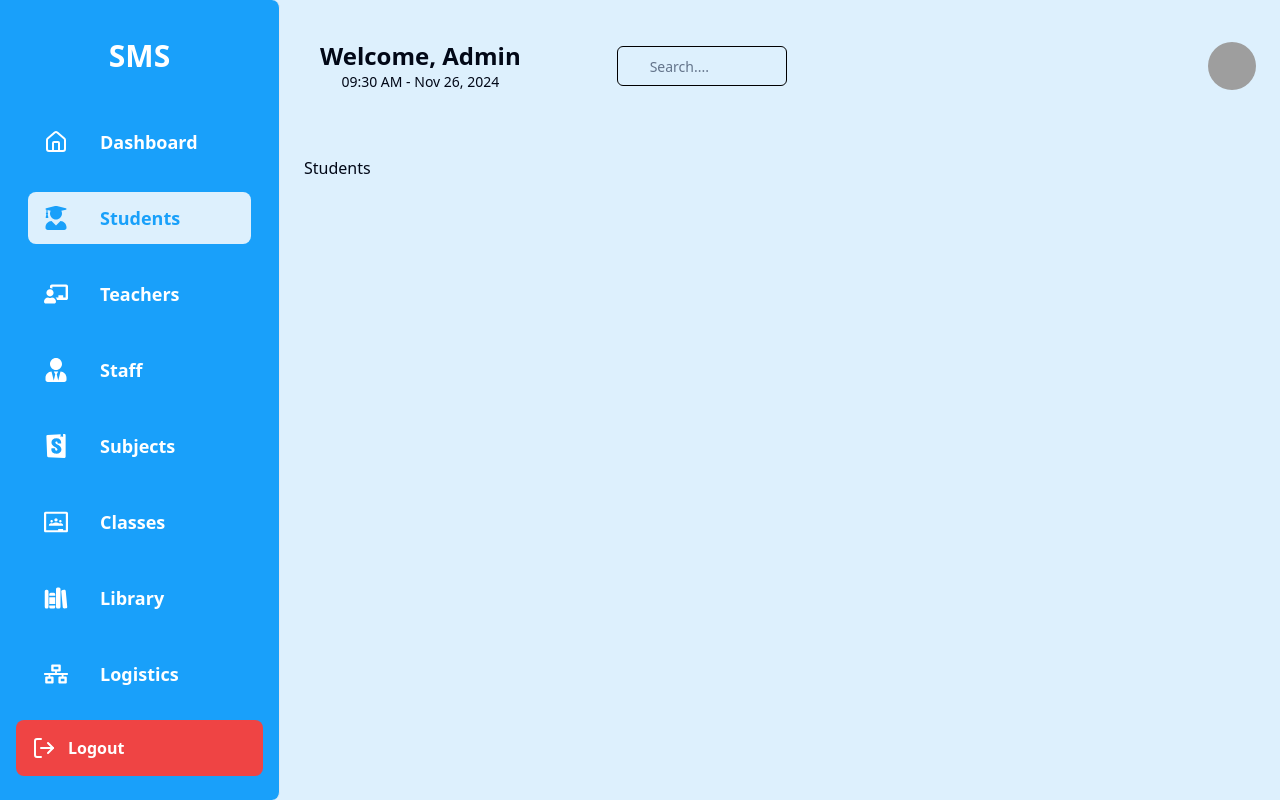
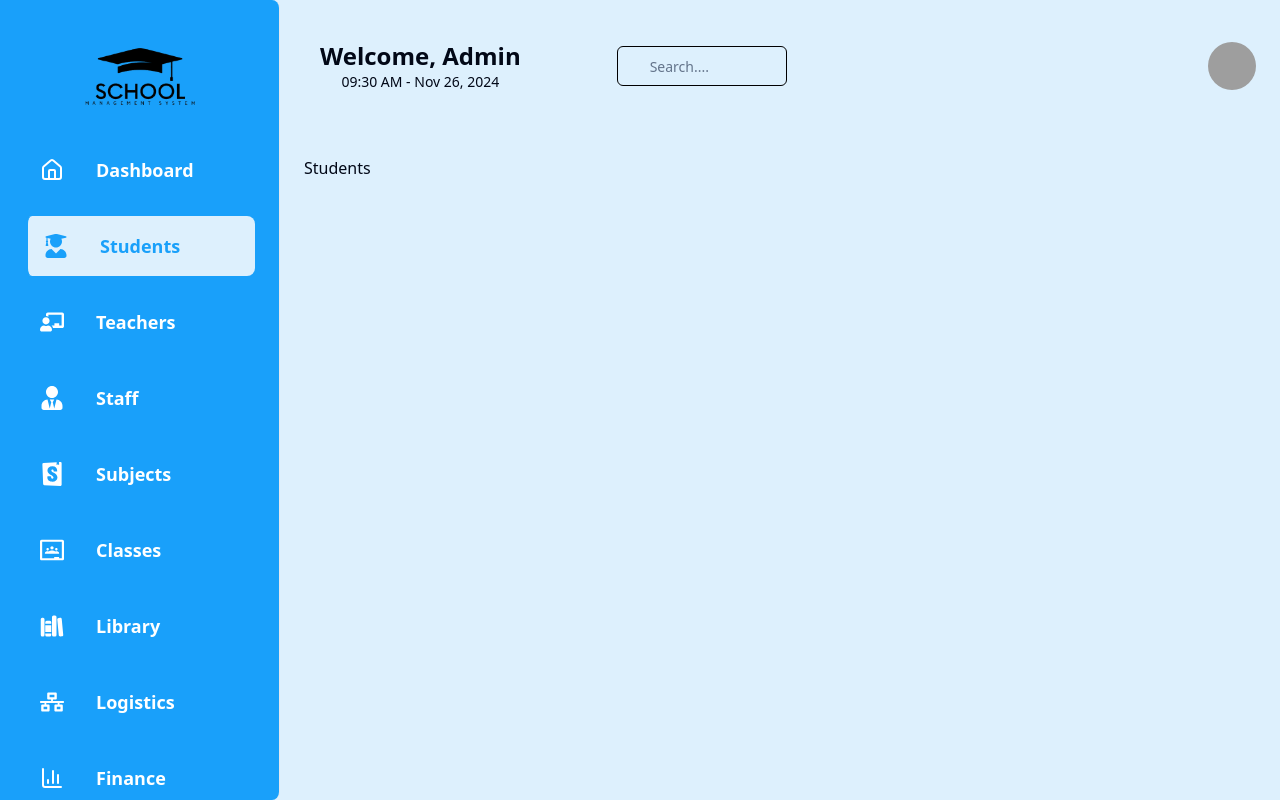
Before and after one commit to PanaceaSolution/Student-Management-System, a React (Vite) app in the folder Client/: page /students in a window 1280 px wide. Built offline with nearby package versions, Linux system fonts and the light colour scheme; grey boxes are pictures that could not be loaded.

Commit message:
updated layout

```diff
--- a/Client/src/App.jsx
+++ b/Client/src/App.jsx
@@ -8,8 +8,10 @@ const App = () => {
   return (
     <Router>
       <Routes>
+        <Route path='/' element={<Layout />} />
+        {/* Admin */}
         <Route element={<Layout />} >
-          <Route path="/" element={<Dashboard />} />
+          <Route path="/dashboard" element={<Dashboard />} />
           <Route path="/teachers" element={<Teachers />} />
           <Route path="/students" element={<Students />} />
           <Route path="/staffs" element={<Staffs />} />
--- a/Client/src/components/Layout.jsx
+++ b/Client/src/components/Layout.jsx
@@ -1,41 +1,21 @@
-import { Link, Outlet } from "react-router-dom";
+import { Outlet } from "react-router-dom";
 import Sidebar from "./Sidebar";
 import Navbar from "./Navbar";
-import { LogOut } from "lucide-react";
 
 const Layout = () => {
    return (
-      <div className="grid min-h-screen w-full md:grid-cols-[80px_1fr] lg:grid-cols-[280px_1fr] bg-background transition-all duration-300">
+      <div className="grid h-screen w-full md:grid-cols-[70px_1fr] lg:grid-cols-[280px_1fr] bg-background transition-all duration-300">
          {/* Left Sidebar */}
-         <aside className="hidden border-r bg-primary text-white md:block rounded-tr-lg rounded-br-lg">
-            <div className="relative flex h-full min-h-screen flex-col">
-               {/* Logo Section */}
-               <div className="flex h-28 items-center justify-center px-4 lg:px-6">
-                  <Link to="/" className="flex items-center gap-2 font-bold text-white">
-                     <span className="text-3xl">SMS</span>
-                  </Link>
-               </div>
-
-               {/* Sidebar Content */}
-               <nav className="flex-1 px-2">
-                  <Sidebar />
-               </nav>
-
-               {/* Logout Button */}
-               <Link
-                  to="/logout"
-                  className="absolute bottom-6 left-4 right-4 flex items-center gap-3 rounded-lg bg-red-500 px-4 py-4 text-white transition-all hover:bg-red-600"
-               >
-                  <LogOut className="h-6 w-6" />
-                  <span className="hidden lg:block font-semibold text-base">Logout</span>
-               </Link>
-            </div>
-         </aside>
+         <div className="flex-1 hidden md:block ">
+            <Sidebar />
+         </div>
 
          {/* Right Content */}
          <div className="flex flex-col">
             {/* Navbar */}
-            <Navbar />
+            <div className="sticky top-0 bg-background z-50">
+               <Navbar />
+            </div>
 
             {/* Main Content */}
             <main className="flex-1 p-4 lg:p-6">
--- a/Client/src/components/Navbar.jsx
+++ b/Client/src/components/Navbar.jsx
@@ -7,6 +7,7 @@ import { LogOut } from "lucide-react";
 import { Avatar, AvatarFallback, AvatarImage } from "./ui/avatar";
 import { FaHamburger } from "react-icons/fa";
 import { useState, useEffect } from "react";
+import logo from '../assets/logo.png'
 
 const Navbar = () => {
    const [currentTime, setCurrentTime] = useState(new Date());
@@ -28,12 +29,12 @@ const Navbar = () => {
    };
 
    return (
-      <header className="flex items-center justify-between gap-4 lg:gap-20 px-4 py-4 lg:py-10 lg:px-6 border-b-2 border-black md:border-0 max-w-screen-2xl">
+      <header className="flex items-center justify-between gap-4 lg:gap-20 px-4 py-4 md:py-10 lg:px-6 border-b-2 border-black md:border-0 max-w-screen-2xl">
          {/* Drawer */}
          <Sheet>
             <SheetTrigger asChild>
                <Button
-                  variant="outline"
+                  variant="ghost"
                   size="icon"
                   className="shrink-0 md:hidden"
                >
@@ -41,26 +42,8 @@ const Navbar = () => {
                   <span className="sr-only">Toggle navigation menu</span>
                </Button>
             </SheetTrigger>
-            <SheetContent side="left" className="w-80 flex flex-col bg-primary">
-               <div className="relative flex h-full min-h-screen flex-col gap-2">
-                  <div className="flex h-28 items-center justify-center px-4 lg:px-6">
-                     {/* Logo */}
-                     <Link to="/" className="flex items-center gap-2 font-semibold">
-                        <span className="text-3xl font-bold text-white">SMS</span>
-                     </Link>
-                  </div>
-                  {/* Sidebar */}
-                  <div className="flex-1">
-                     <Sidebar />
-                  </div>
-                  <Link
-                     to="/logout"
-                     className="absolute bottom-10 left-4 right-4 flex items-center gap-3 rounded-lg bg-red-500 px-4 py-4 text-white transition-all hover:bg-red-600"
-                  >
-                     <LogOut className="h-6 w-6" />
-                     <span className="md:hidden lg:block font-semibold text-base">Logout</span>
-                  </Link>
-               </div>
+            <SheetContent side="left" className="md:hidden bg-primary">
+               <Sidebar />
             </SheetContent>
          </Sheet>
 
@@ -79,7 +62,7 @@ const Navbar = () => {
             <Input
                type="search"
                placeholder="Search...."
-               className="w-full border border-black pl-8 shadow-none md:w-2/3 lg:w-1/3"
+               className="w-full border border-black pl-8 shadow-none md:w-2/3 xl:w-1/3"
                aria-label="Search"
             />
          </form>
--- a/Client/src/components/Sidebar.jsx
+++ b/Client/src/components/Sidebar.jsx
@@ -5,12 +5,14 @@ import { FaChalkboardTeacher, FaNetworkWired, FaUserGraduate, FaUserTie } from '
 import { SiGoogleclassroom, SiStorybook } from 'react-icons/si';
 import { IoLibrary } from 'react-icons/io5';
 import { Tooltip, TooltipTrigger, TooltipContent, TooltipProvider } from './ui/tooltip';
+import { LogOut } from "lucide-react";
+import logo from '../assets/logo.png'
 
 // Sidebar Links Configuration
 const links = [
    {
       name: 'Dashboard',
-      href: '/',
+      href: '/dashboard',
       icon: <House className="h-6 w-6" />,
    },
    {
@@ -58,21 +60,31 @@ const links = [
 const Sidebar = () => {
    const location = useLocation();
 
-   // Determine if the current link is active
    const isActive = (path) => location.pathname === path;
 
    return (
+      <aside className="sticky top-0 md:border-r bg-primary text-white  lg:rounded-tr-lg lg:rounded-br-lg h-screen overflow-scroll py-3">
+         <div className="relative flex min-h-screen md:h-full flex-col">
+            {/* Logo Section */}
+            <div className="flex h-32 items-center justify-center px-1 lg:px-4">
+               <Link to="/" className="flex items-center gap-2 font-bold text-white">
+                  <img src={logo} alt="Logo" className="w-40 h-40 md:w-16 md:h-16 lg:w-40 lg:h-40" />
+               </Link>
+            </div>
+
+            {/* Sidebar Content */}
+            <nav className="flex-1 px-2">
                <TooltipProvider>
-         <nav className="grid overflow-hidden items-start gap-4 text-sm font-medium lg:px-4">
+                  <nav className="grid items-start gap-4 text-sm font-medium lg:px-4" role="navigation">
                      {links.map((link, index) => (
                         <Link
                            key={index}
                            to={link.href}
                            aria-current={isActive(link.href) ? 'page' : undefined}
-                  className={`flex items-center gap-8 rounded-lg px-4 py-3 m-1 transition-all hover:bg-background hover:text-primary ${isActive(link.href) ? 'bg-background text-primary ' : 'text-white'
+                           aria-label={link.name}
+                           className={`flex items-center gap-8 rounded-lg p-4 md:p-3 lg:p-4 transition-all hover:bg-background hover:text-primary ${isActive(link.href) ? 'bg-background text-primary border-l-4 border-primary' : 'text-white'
                               }`}
                         >
-                  {/* Tooltip on medium devices */}
                            <Tooltip>
                               <TooltipTrigger className="md:block">
                                  <span className="flex items-center">{link.icon}</span>
@@ -81,13 +93,28 @@ const Sidebar = () => {
                                  <p>{link.name}</p>
                               </TooltipContent>
                            </Tooltip>
-                  {/* Link name for lg screens */}
+
                            <span className="font-semibold text-lg md:hidden lg:block">{link.name}</span>
                         </Link>
                      ))}
                   </nav>
                </TooltipProvider>
+            </nav>
+
+            {/* Logout Button */}
+            <Link
+               to="/logout"
+               className=" flex items-center justify-center gap-3 rounded-lg bg-red-500 p-4 m-4 text-white transition-all hover:bg-red-600"
+            >
+               <span className=" h-6 w-6">
+                  <LogOut />
+               </span>
+               <span className="hidden lg:block font-semibold text-base">Logout</span>
+            </Link>
+         </div>
+      </aside>
    );
 };
 
+
 export default Sidebar;
--- a/Client/src/index.css
+++ b/Client/src/index.css
@@ -64,3 +64,27 @@
     @apply bg-background text-foreground;
   }
 }
+
+* {
+  scroll-behavior: smooth;
+}
+
+*::selection {
+  @apply bg-gradient-to-b from-blue-100 to-red-100 dark:bg-purple-400/70;
+}
+
+::-webkit-scrollbar {
+  /* height: 10px; */
+  /* border-radius: 1px solid #d5d5d5; */
+  @apply h-0 w-0 rounded-sm border-gray-100/20;
+}
+
+/* Handle */
+::-webkit-scrollbar-thumb {
+  @apply bg-purple-400/50 rounded-[4px];
+}
+
+/* Handle on hover */
+::-webkit-scrollbar-thumb:hover {
+  @apply bg-purple-400;
+}
```
Also changed, not shown: Client/src/assets/logo.png (added). Lines whose indentation alone changed are shown as unchanged.
